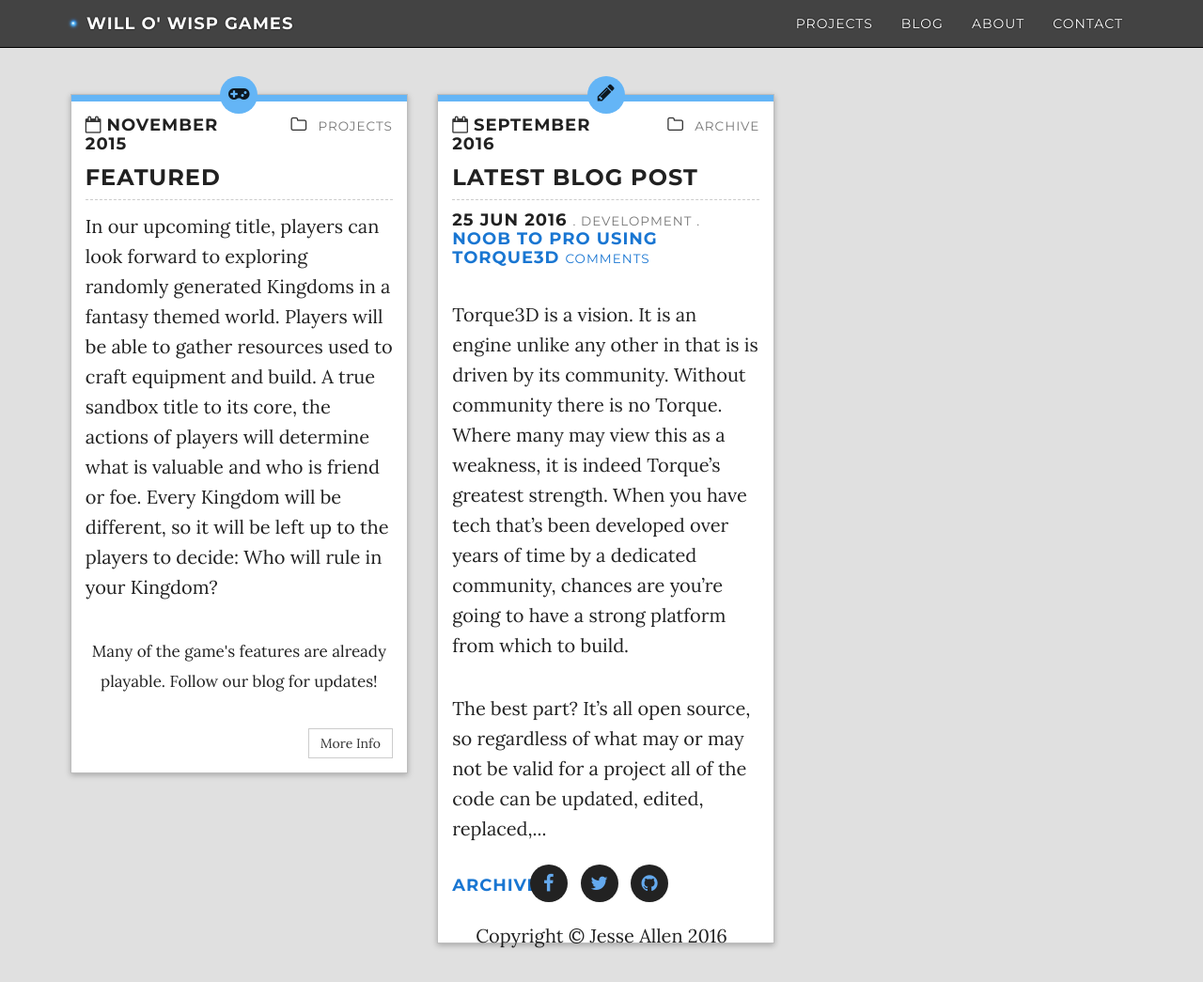
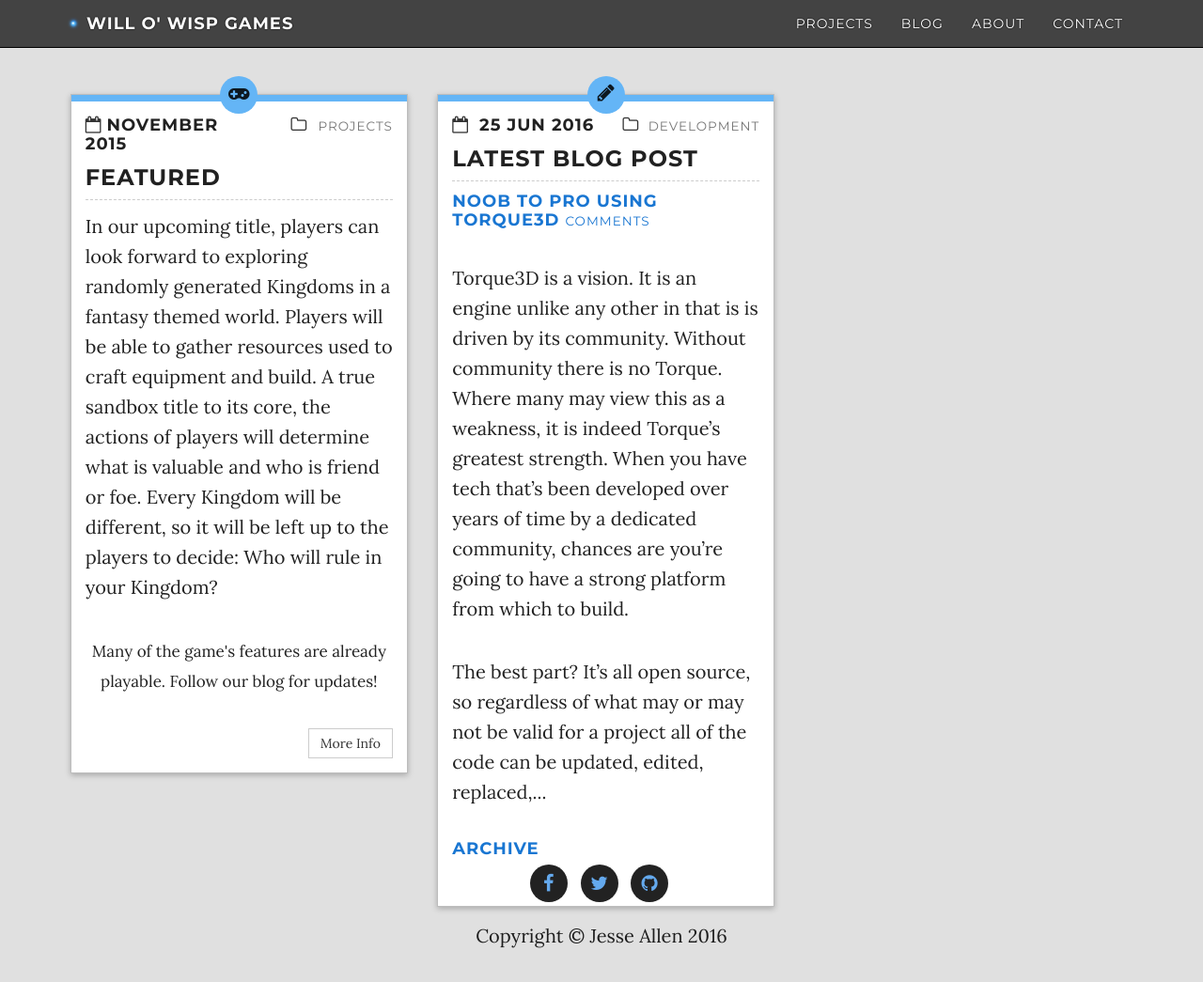
Before and after one commit to WilloWispGames/WilloWispGames.github.io, a Jekyll site: the page built from index.html, in a window 1280 px wide and 1045 px high. Shown: the whole window at 94% size. Built offline with Jekyll 4.4.1, drawn with Linux system fonts in a browser that asks for light colours; nearby versions of some CDN libraries; comment, search, counter and statistics services are not loaded.

Commit message:
Update homePanes.html

```diff
--- a/_includes/homePanes.html
+++ b/_includes/homePanes.html
@@ -26,24 +26,33 @@
 			<a class="enrole" href="{{site.baseurl}}/projects/">More Info</a>
 		</div>
 	</div>
-  <!-- Pane 2 -->
+
+  	<!-- Pane 2 -->
+
+  	{% assign post = site.posts.first %}
+
 	<div class="animation-element bounce-up cf">
 		<div class="subject default">
 			<div class="cat-color"></div>
 			<div class="icon"><i class="fa fa-pencil"></i></div>
 			<div class="header cf">
-				<h4 class="date"><i class="fa fa-calendar-o"></i><strong>September 2016</strong></h4>
-				<h4 class="cat"><i class="fa fa-folder-o"></i>
-					<small>
-    				<a class="category" href="{{site.baseurl}}/blog/">
-      				Archive
-    				</a>
-  				</small>
+				<h4 class="date"><i class="fa fa-calendar-o"></i><strong> {{ post.date | date_to_string }} </strong></h4>
+				<h4 class="cat"><i class="fa fa-folder-o"></i><small>
+					<a class="category" href="{{site.baseurl}}/categories/{{post.category | downcase}}.html">
+						{{ post.category }}
+					</a></small>
 				</h4>
 			</div>
 			<h3 class="title">Latest Blog Post</h3>
 			<div class="content">
-				{% include latest.html %}
+				<h4>
+				    <strong> <a href="{{site.baseurl}}{{ post.url }}">{{post.title}} </a> </strong>
+          			<small> <a href="{{site.baseurl}}{{post.url}}#disqus_thread">Comments</a></small>
+				</h4>
+
+				{{ post.content | strip_html | markdownify | truncatewords: site.post-preview-words }}
+
+				<h4><a href="{{site.baseurl}}/blog/">Archive</a></h4>
 			</div>
 		</div>
 	</div>
```
